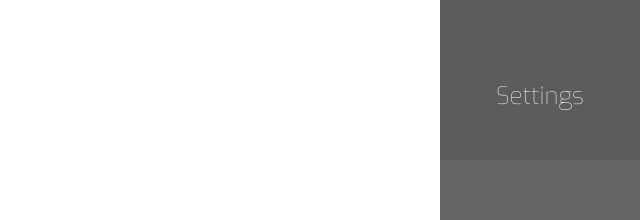
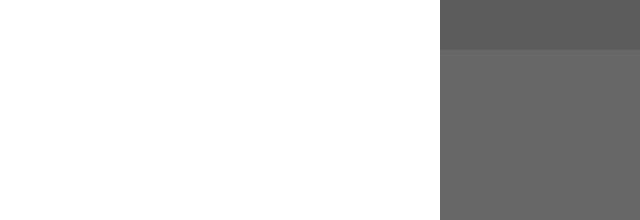
Before and after one commit to j-wing/graphr, a website: page index.html in a window 1280 px wide. Shown: the part 150-370 px from the top of the page, 640-1280 px from the left. Drawn offline with nearby package versions, Linux system fonts and the light colour scheme; files whose address does not match are found by name.

Commit message:
Removed settings menu items.

```diff
--- a/index.html
+++ b/index.html
@@ -46,14 +46,14 @@
 
 			</li>
 
-			<li class="menu-item" id="settings">
+<!-- 			<li class="menu-item" id="settings">
 				<div class="menu-title">Settings</div>
 				<ul class="settings-list">
-<!-- 					<li class="submenu-item">Directed?</li>
+					<li class="submenu-item">Directed?</li>
 					<li class="submenu-item">Weighted?</li>
- -->				</ul>
+				</ul>
 			</li>
- 		</ul>
+ --> 		</ul>
 	</aside>
 </body>
 
```
